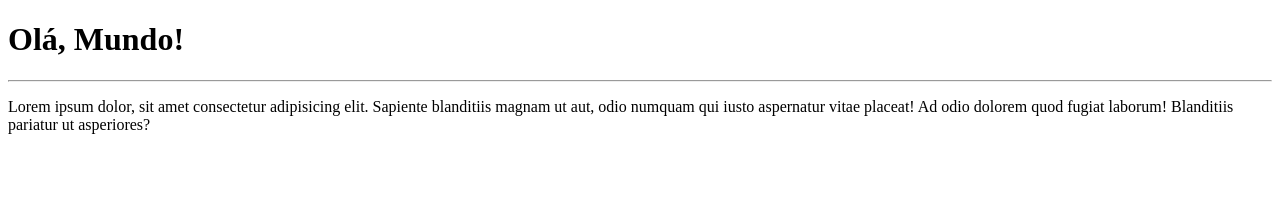
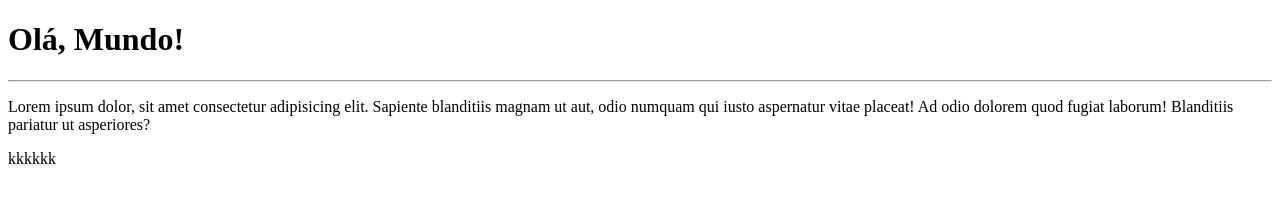
Before and after one commit to MariaEduardaCouto/My-Rep, a plain HTML site: page site-exemplo/index.html in a window 1280 px wide. Drawn offline with Linux system fonts and the light colour scheme.

Commit message:
mudança

```diff
--- a/site-exemplo/index.html
+++ b/site-exemplo/index.html
@@ -9,5 +9,6 @@
     <h1> Olá, Mundo!</h1>
     <hr>
     <p>Lorem ipsum dolor, sit amet consectetur adipisicing elit. Sapiente blanditiis magnam ut aut, odio numquam qui iusto aspernatur vitae placeat! Ad odio dolorem quod fugiat laborum! Blanditiis pariatur ut asperiores?</p>
+    <p> kkkkkk</p>
 </body>
 </html>
```
